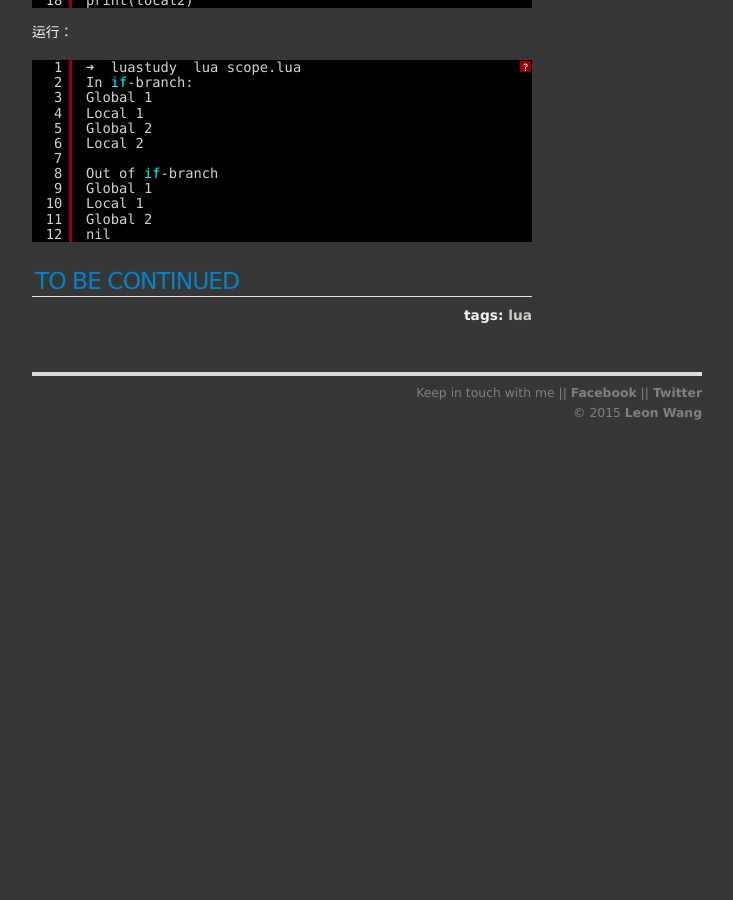
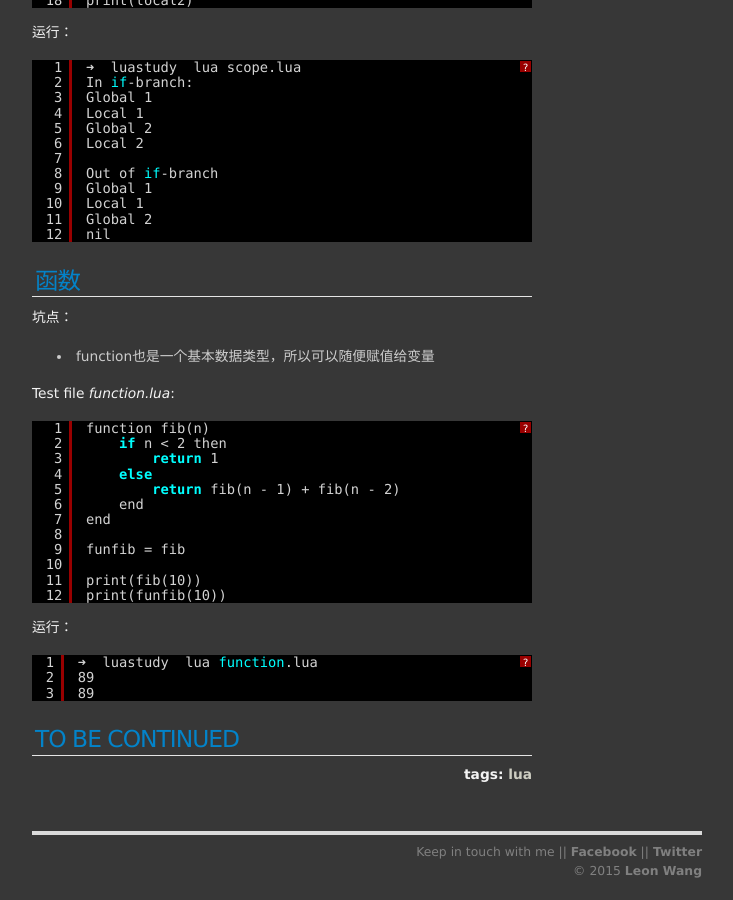
Before and after one commit to wangliyangleon/wangliyangleon-deprecated.github.io, a Jekyll site: the page built from all/tech/_posts/2015-09-14-chaojianmingluajiaocheng1.md, in a window 1280 px wide and 900 px high, scrolled down 4485 px. Shown: the whole window, without its empty margins (273-1006 px from the left). Built offline with Jekyll 4.4.1, drawn with Linux system fonts in a browser that asks for light colours; comment, search, counter and statistics services are not loaded; before the commit the page ends 4926 px from its top, so only the background shows below that.

Commit message:
add guanyuluanaxieyouqudedifang, add function part in chaojianmingluajiaocheng1

```diff
--- a/all/tech/_posts/2015-09-14-chaojianmingluajiaocheng1.md
+++ b/all/tech/_posts/2015-09-14-chaojianmingluajiaocheng1.md
@@ -307,4 +307,35 @@ Global 2
 nil
 </pre>
 
+## 函数
+
+坑点：
+
+* function也是一个基本数据类型，所以可以随便赋值给变量
+
+Test file *function.lua*:
+
+<pre class="brush: cpp;">
+function fib(n)
+    if n < 2 then
+        return 1
+    else
+        return fib(n - 1) + fib(n - 2)
+    end
+end
+
+funfib = fib
+
+print(fib(10))
+print(funfib(10))
+</pre>
+
+运行：
+
+<pre class="brush: bash;">
+➜  luastudy  lua function.lua
+89
+89
+</pre>
+
 ## TO BE CONTINUED
```
Also changed, not shown: all/tech/_posts/2015-09-16-guanyuluanaxieyouqudedifang.md (added, +27 -0 lines).
